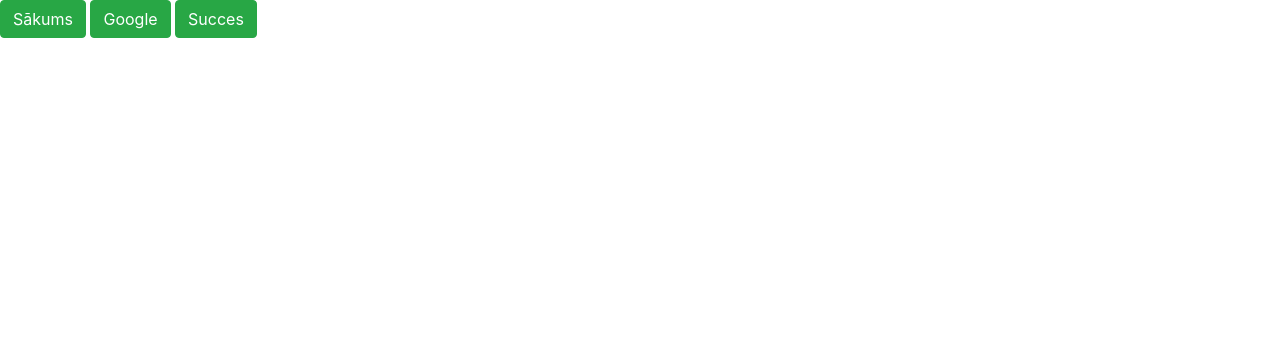
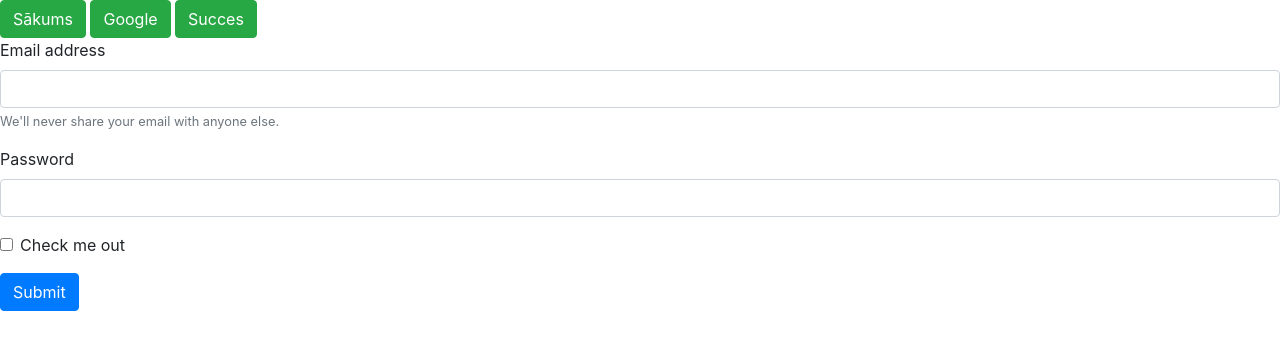
Before and after one commit to martinidry07/RigaCodingWebStart, a plain HTML site: page page2.html in a window 1280 px wide. Drawn offline with nearby package versions, Linux system fonts and the light colour scheme.

Commit message:
Homework 1

```diff
--- a/page2.html
+++ b/page2.html
@@ -8,5 +8,21 @@
         <a href="index.html" class="btn btn-success">Sākums</a>
         <a href="http://www.google.lv" class="btn btn-success">Google</a>
         <button type="button" class="btn btn-success">Succes </button>
+        <form>
+            <div class="form-group">
+              <label for="exampleInputEmail1">Email address</label>
+              <input type="email" class="form-control" id="exampleInputEmail1" aria-describedby="emailHelp">
+              <small id="emailHelp" class="form-text text-muted">We'll never share your email with anyone else.</small>
+            </div>
+            <div class="form-group">
+              <label for="exampleInputPassword1">Password</label>
+              <input type="password" class="form-control" id="exampleInputPassword1">
+            </div>
+            <div class="form-group form-check">
+              <input type="checkbox" class="form-check-input" id="exampleCheck1">
+              <label class="form-check-label" for="exampleCheck1">Check me out</label>
+            </div>
+            <button type="submit" class="btn btn-primary">Submit</button>
+          </form>
     </body>
 </html>
```
Also changed, not shown: index.html (+8 -1 lines).
